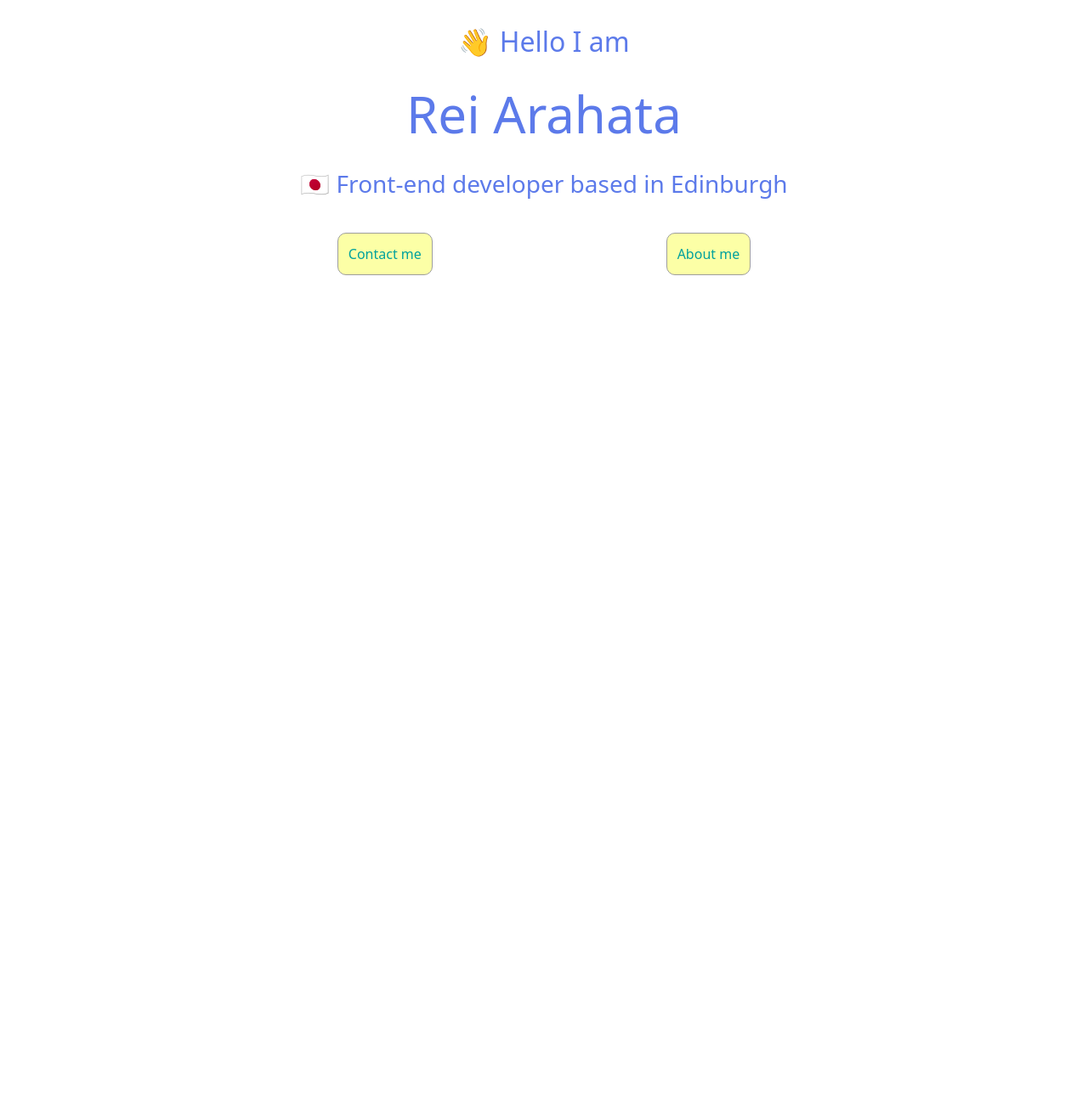
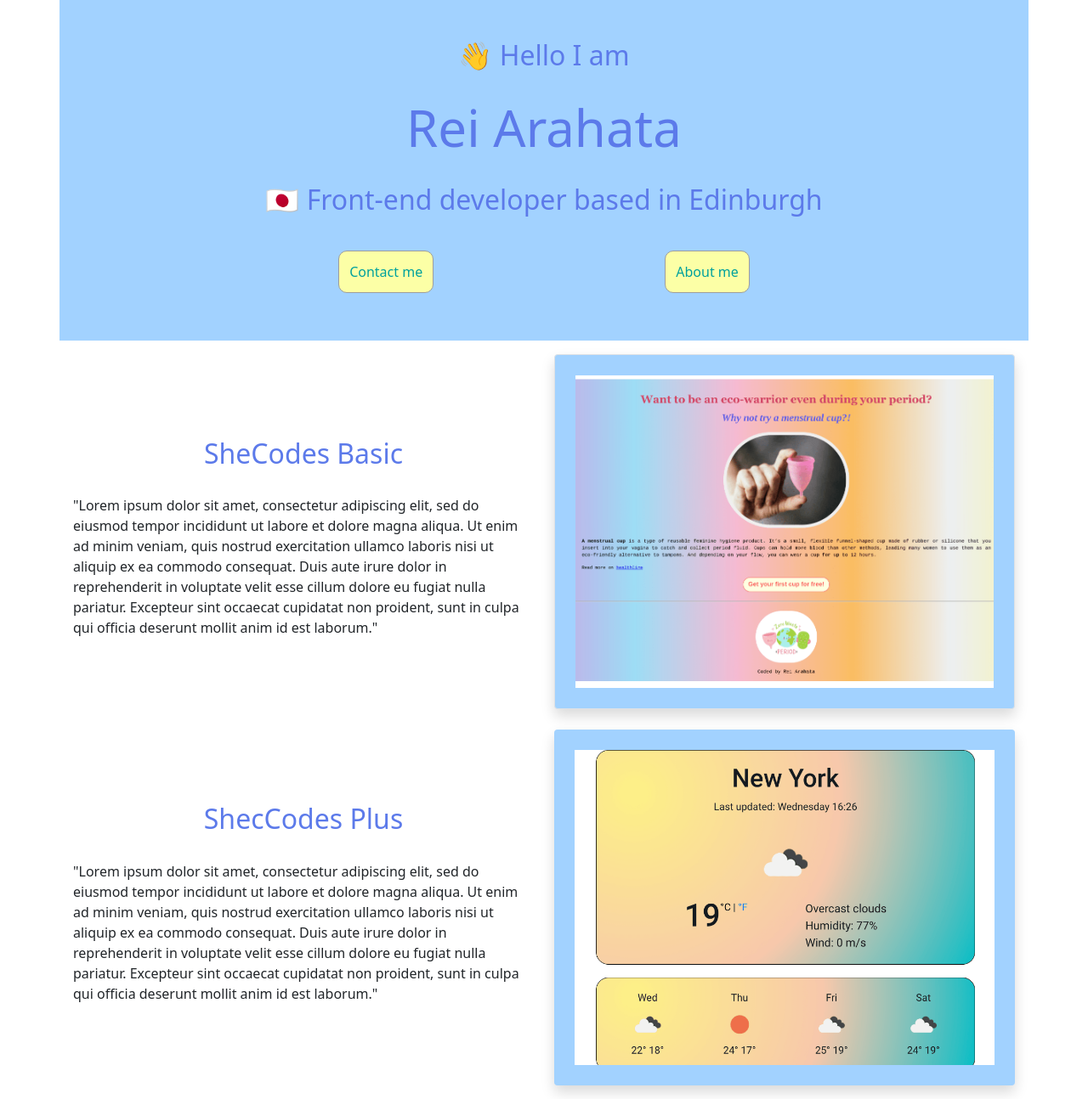
Before and after one commit to rarahata/responsive, a plain HTML site: page index.html in a window 1280 px wide. Shown: the whole page at 85% size. Before the commit the page ends 800 px from the top, so only its background shows below. Drawn offline with nearby package versions, Linux system fonts and the light colour scheme.

Commit message:
add img row col

```diff
--- a/index.html
+++ b/index.html
@@ -9,17 +9,36 @@
   <title>Homepage</title>
 </head>
 <body>
-  <div class="container">
+  <div class="container p-3 background">
   <h2>
     👋 Hello I am
   </h2>
   <h1>Rei Arahata</h1>
-  <h3>🇯🇵 Front-end developer based in Edinburgh</h3>
+  <h2>🇯🇵 Front-end developer based in Edinburgh</h2>
   <div class="buttons">
   <a href="about.html#contact"><button class="contact-button">Contact me</button></a>
   <a href="about.html"><button class="about-me-button">About me</button></a>
   </div>
-
+</div>
+<div class="container p-3">
+<div class="row align-items-center">
+<div class="col-md-6">
+  <h2>SheCodes Basic</h2>
+  <p class="lh-5">"Lorem ipsum dolor sit amet, consectetur adipiscing elit, sed do eiusmod tempor incididunt ut labore et dolore magna aliqua. Ut enim ad minim veniam, quis nostrud exercitation ullamco laboris nisi ut aliquip ex ea commodo consequat. Duis aute irure dolor in reprehenderit in voluptate velit esse cillum dolore eu fugiat nulla pariatur. Excepteur sint occaecat cupidatat non proident, sunt in culpa qui officia deserunt mollit anim id est laborum."</p>
+</div>
+<div class="col-md-6">
+  <img src="img/basic.png" alt="basic" class="img-fluid border rounded shadow p-4 background">
+</div>
+</div>
+<div class="row align-items-center">
+  <div class="col-md-6">
+    <h2>ShecCodes Plus</h2>
+    <p>"Lorem ipsum dolor sit amet, consectetur adipiscing elit, sed do eiusmod tempor incididunt ut labore et dolore magna aliqua. Ut enim ad minim veniam, quis nostrud exercitation ullamco laboris nisi ut aliquip ex ea commodo consequat. Duis aute irure dolor in reprehenderit in voluptate velit esse cillum dolore eu fugiat nulla pariatur. Excepteur sint occaecat cupidatat non proident, sunt in culpa qui officia deserunt mollit anim id est laborum."</p>
+  </div>
+  <div class="col-md-6">
+    <img src="img/weatherapp.png" alt="plus" class="img-fluid bobrder rounded shadow p-4 mt-4 background">
+  </div>
+</div>
   </div>
   <script src="https://cdn.jsdelivr.net/npm/bootstrap@5.1.3/dist/js/bootstrap.bundle.min.js" integrity="sha384-ka7Sk0Gln4gmtz2MlQnikT1wXgYsOg+OMhuP+IlRH9sENBO0LRn5q+8nbTov4+1p" crossorigin="anonymous"></script>
 </body>
```
